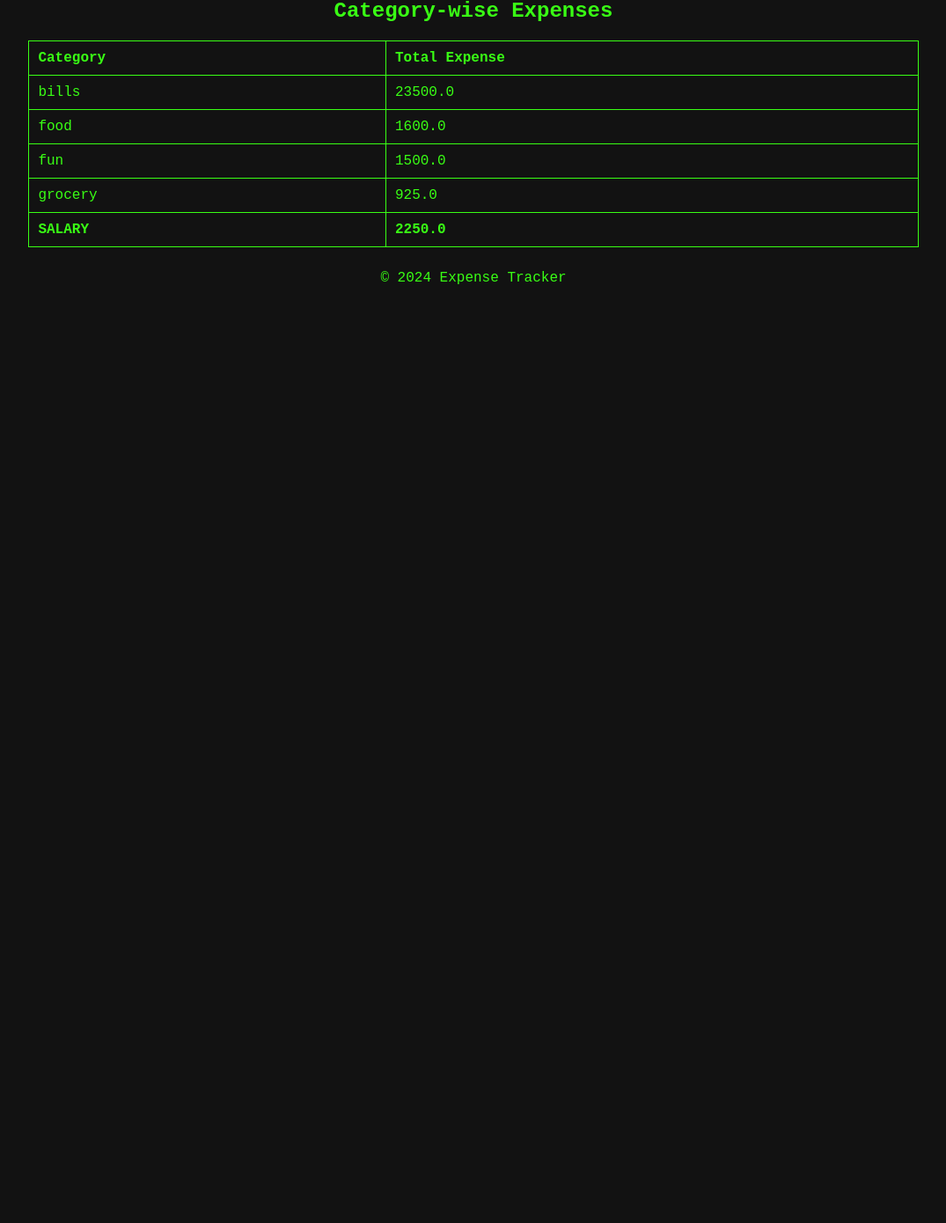
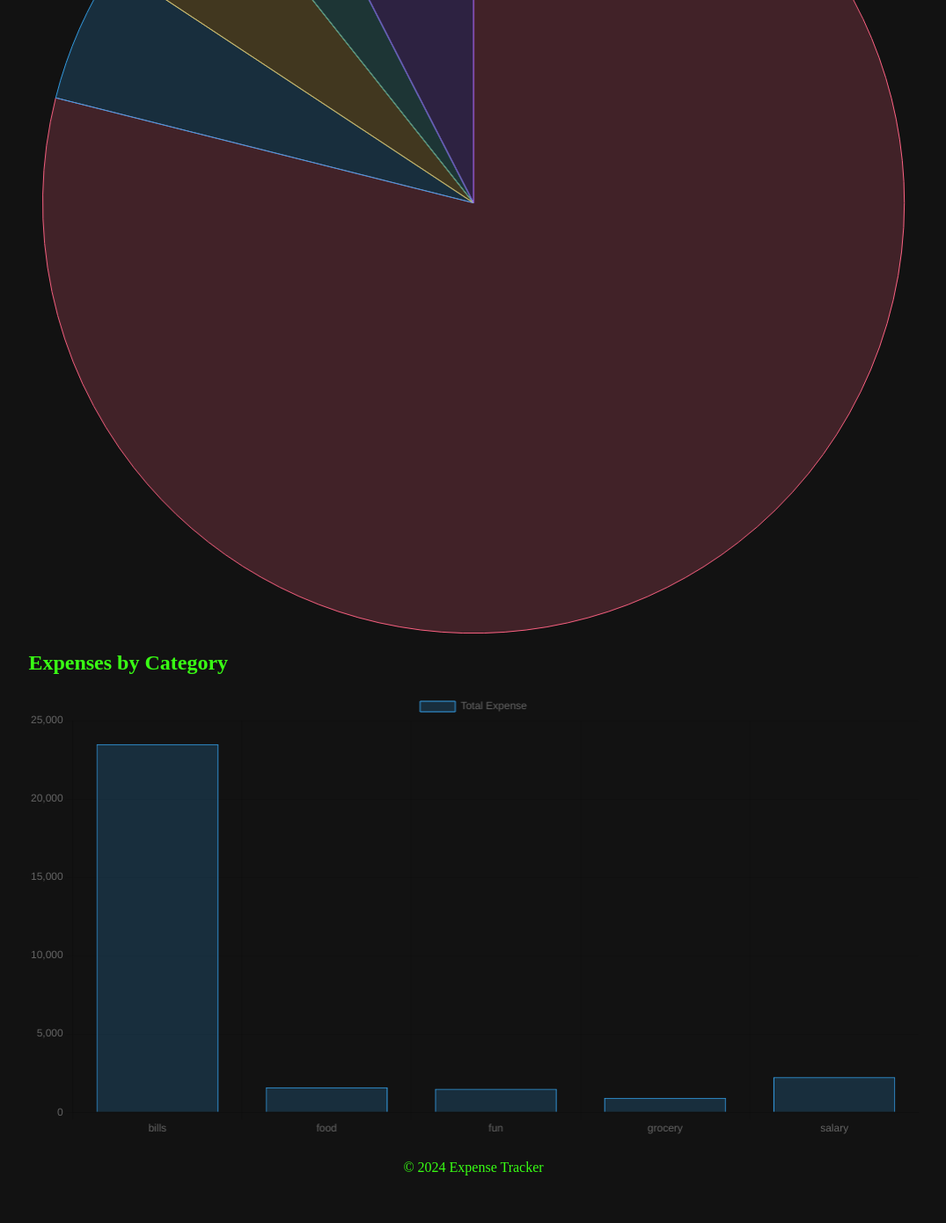
Before and after one commit to KSTarun/ExpenseTracker, a Flask app: page /analytics in a window 1280 px wide. Shown: the part 539-1929 px from the top of the page at 88% size, without its empty margins (102-1177 px from the left). Before the commit the page ends 862 px from the top, so only its background shows below. Run offline with Flask 3, Linux system fonts and the light colour scheme; data comes from the database, SQL or seed files in the repository; both versions use the stored data as it was after the commit.

Commit message:
theme toggle added

```diff
--- a/app.py
+++ b/app.py
@@ -145,28 +145,17 @@
 @app.route('/analytics')
 def analytics():
     conn = get_db_connection()
-    expenses = conn.execute('''
+    category_totals = conn.execute('''
         SELECT c.name as category, SUM(e.amount) as total_expense
         FROM expenses e
         JOIN categories c ON e.category_id = c.id
         GROUP BY c.name
     ''').fetchall()
     conn.close()
+    # Convert to a list of dictionaries
+    category_totals = [dict(row) for row in category_totals]
+    return render_template('analytics.html', category_totals=category_totals)
 
-    categories = [expense['category'] for expense in expenses]
-    total_expenses = [expense['total_expense'] for expense in expenses]
-
-    # Create pie chart
-    fig, ax = plt.subplots()
-    ax.pie(total_expenses, labels=categories, autopct='%1.1f%%', startangle=90)
-    ax.axis('equal')  # Equal aspect ratio ensures that pie is drawn as a circle.
-
-    # Save the pie chart as a static image
-    chart_path = os.path.join('static', 'pie_chart.png')
-    plt.savefig(chart_path)
-    plt.close(fig)
-
-    return render_template('analytics.html', chart_path=chart_path, expenses=expenses)
 
 if __name__ == '__main__':
     app.run(debug=True)
--- a/static/style.css
+++ b/static/style.css
@@ -1,11 +1,16 @@
-body {
-    background-color: #121212; /* Matte black */
-    color: #39FF14; /* Neon green */
-    font-family: 'Courier New', Courier, monospace; /* Techy font */
+body.dark-theme {
+    background-color: #121212;
+    color: #39FF14;
 }
 
+body.light-theme {
+    background-color: #FFFFFF;
+    color: #000000;
+}
+
+/* Other styles remain the same */
 a {
-    color: #39FF14; /* Neon green */
+    color: inherit;
     text-decoration: none;
 }
 
@@ -34,7 +39,7 @@
 }
 
 button:hover {
-    background-color: #2ecc71; /* Slightly lighter neon green */
+    background-color: #2ecc71;
 }
 
 table {
@@ -43,7 +48,7 @@
 }
 
 table, th, td {
-    border: 1px solid #39FF14; /* Neon green */
+    border: 1px solid #39FF14;
 }
 
 th, td {
@@ -54,6 +59,6 @@
 /* New styles for total row */
 tbody tr:last-child {
     font-weight: bold;
-    color: #39FF14; /* Neon blue */
+    color: #39FF14;
     text-transform: uppercase;
 }
--- a/templates/add_expense.html
+++ b/templates/add_expense.html
@@ -7,6 +7,9 @@
     <link rel="stylesheet" href="{{ url_for('static', filename='style.css') }}">
 </head>
 <body>
+    <div class="theme-toggle">
+        <button id="toggle-button">Toggle Theme</button>
+    </div>
     <div class="container">
         <header>
             <h1>Add Expense</h1>
@@ -29,5 +32,6 @@
             <p>&copy; 2024 Expense Tracker</p>
         </footer>
     </div>
+    <script src="{{ url_for('static', filename='theme-toggle.js') }}"></script>
 </body>
 </html>
--- a/templates/analytics.html
+++ b/templates/analytics.html
@@ -5,40 +5,101 @@
     <meta name="viewport" content="width=device-width, initial-scale=1.0">
     <title>Expense Analytics</title>
     <link rel="stylesheet" href="{{ url_for('static', filename='style.css') }}">
+    <script src="https://cdn.jsdelivr.net/npm/chart.js"></script>
 </head>
-<body>
+<body class="dark-theme">
+    <div class="theme-toggle">
+        <button id="toggle-button">Toggle Theme</button>
+    </div>
     <div class="container">
         <header>
             <h1>Expense Analytics</h1>
             <a href="{{ url_for('index') }}">Return to Homepage</a>
         </header>
 
-        <h2 style="text-align:center;">Expense Distribution by Category</h2>
-        <div style="text-align:center;">
-            <img src="{{ chart_path }}" alt="Pie Chart">
-        </div>
+        <h2>Expense Distribution by Category</h2>
+        <canvas id="pieChart"></canvas>
 
-        <h2 style="text-align:center;">Category-wise Expenses</h2>
-        <table border="2" style="width:100%; border-collapse: collapse;">
-            <thead>
-                <tr>
-                    <th>Category</th>
-                    <th>Total Expense</th>
-                </tr>
-            </thead>
-            <tbody>
-                {% for expense in expenses %}
-                <tr>
-                    <td>{{ expense.category }}</td>
-                    <td>{{ expense.total_expense }}</td>
-                </tr>
-                {% endfor %}
-            </tbody>
-        </table>
+        <h2>Expenses by Category</h2>
+        <canvas id="barChart"></canvas>
 
         <footer>
             <p>&copy; 2024 Expense Tracker</p>
         </footer>
     </div>
+    <script>
+        const categoryData = {{ category_totals | tojson }};
+
+        // Prepare data for the pie chart
+        const pieLabels = categoryData.map(item => item.category);
+        const pieData = categoryData.map(item => item.total_expense);
+
+        const pieConfig = {
+            type: 'pie',
+            data: {
+                labels: pieLabels,
+                datasets: [{
+                    data: pieData,
+                    backgroundColor: [
+                        'rgba(255, 99, 132, 0.2)',
+                        'rgba(54, 162, 235, 0.2)',
+                        'rgba(255, 206, 86, 0.2)',
+                        'rgba(75, 192, 192, 0.2)',
+                        'rgba(153, 102, 255, 0.2)',
+                        'rgba(255, 159, 64, 0.2)'
+                    ],
+                    borderColor: [
+                        'rgba(255, 99, 132, 1)',
+                        'rgba(54, 162, 235, 1)',
+                        'rgba(255, 206, 86, 1)',
+                        'rgba(75, 192, 192, 1)',
+                        'rgba(153, 102, 255, 1)',
+                        'rgba(255, 159, 64, 1)'
+                    ],
+                    borderWidth: 1
+                }]
+            },
+            options: {
+                responsive: true,
+                plugins: {
+                    legend: {
+                        position: 'top',
+                    },
+                }
+            }
+        };
+
+        // Prepare data for the bar chart
+        const barConfig = {
+            type: 'bar',
+            data: {
+                labels: pieLabels,
+                datasets: [{
+                    label: 'Total Expense',
+                    data: pieData,
+                    backgroundColor: 'rgba(54, 162, 235, 0.2)',
+                    borderColor: 'rgba(54, 162, 235, 1)',
+                    borderWidth: 1
+                }]
+            },
+            options: {
+                responsive: true,
+                scales: {
+                    y: {
+                        beginAtZero: true
+                    }
+                }
+            }
+        };
+
+        // Render the pie chart
+        const pieCtx = document.getElementById('pieChart').getContext('2d');
+        new Chart(pieCtx, pieConfig);
+
+        // Render the bar chart
+        const barCtx = document.getElementById('barChart').getContext('2d');
+        new Chart(barCtx, barConfig);
+    </script>
+    <script src="{{ url_for('static', filename='theme-toggle.js') }}"></script>
 </body>
 </html>
--- a/templates/set_budget.html
+++ b/templates/set_budget.html
@@ -7,6 +7,9 @@
     <link rel="stylesheet" href="{{ url_for('static', filename='style.css') }}">
 </head>
 <body>
+    <div class="theme-toggle">
+        <button id="toggle-button">Toggle Theme</button>
+    </div>
     <div class="container">
         <header>
             <h1>Set Budget</h1>
@@ -27,5 +30,6 @@
             <p>&copy; 2024 Expense Tracker</p>
         </footer>
     </div>
+    <script src="{{ url_for('static', filename='theme-toggle.js') }}"></script>
 </body>
 </html>
```
Also changed, not shown: templates/index.html (+11 -5 lines), expenses.db.
